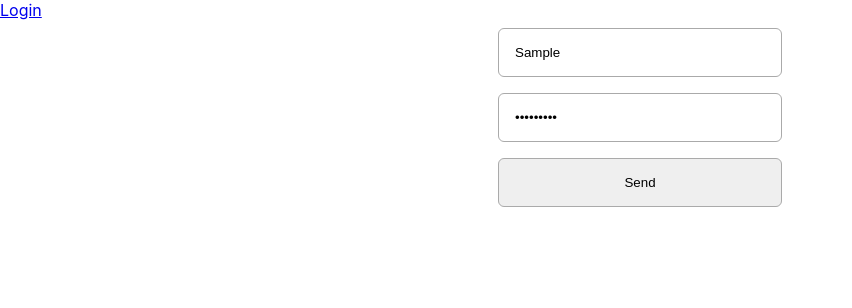
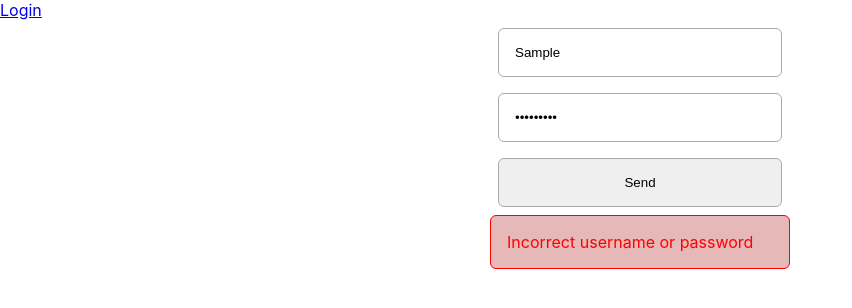
Before and after one commit to jdanielczyk/JeedomViewer, a React (Create React App) app: page /login in a window 1280 px wide. Both pictures are taken after typing "Sample", "Sample123" into the empty fields and a click on the button "Send". Shown: the top 308 px of the page, without its empty margins (0-852 px from the left). Built offline with nearby package versions, Linux system fonts and the light colour scheme; no server answers.

Commit message:
login error

```diff
--- a/src/Components/Login.css
+++ b/src/Components/Login.css
@@ -14,3 +14,13 @@ input, button {
     border: solid 1px #aaa;
     border-radius: 6px;
 }
+
+.error {
+    padding: 16px;
+
+    border: solid 1px red;
+    border-radius: 6px;
+
+    background-color: rgb(230, 184, 184);
+    color: red;
+}
--- a/src/Components/Login.jsx
+++ b/src/Components/Login.jsx
@@ -1,8 +1,13 @@
-import React from 'react';
+import React, {useState} from 'react';
+import {useHistory} from 'react-router-dom';
+
 import './Login.css';
 
 export default function Login ()
 {
+    let history = useHistory();
+    const [hasError, setHasError] = useState(false);
+
     const sendLoginPassword = (e) =>
     {
         e.preventDefault();
@@ -30,8 +35,8 @@ export default function Login ()
 
         fetch('http://localhost:4000/api/login', requestOptions)
             .then(response => response.json())
-            .then(result => console.log(result))
-            .catch(error => console.log('error', error));
+            .then(result => result.success ? history.push('/') : '')
+            .catch(() => setHasError(true));
     };
 
 
@@ -42,6 +47,9 @@ export default function Login ()
                 <input type='password' name='password' id='password' placeholder='Password'/>
                 <button onClick={sendLoginPassword}>Send</button>
             </form>
+            <div className="error" style={hasError ? {display: 'block'} : {display:'none'}}>
+                Incorrect username or password
+            </div>
         </div>
     );
 }
```
Also changed, not shown: 1 other file (tests, documents, lock files or other folders).
